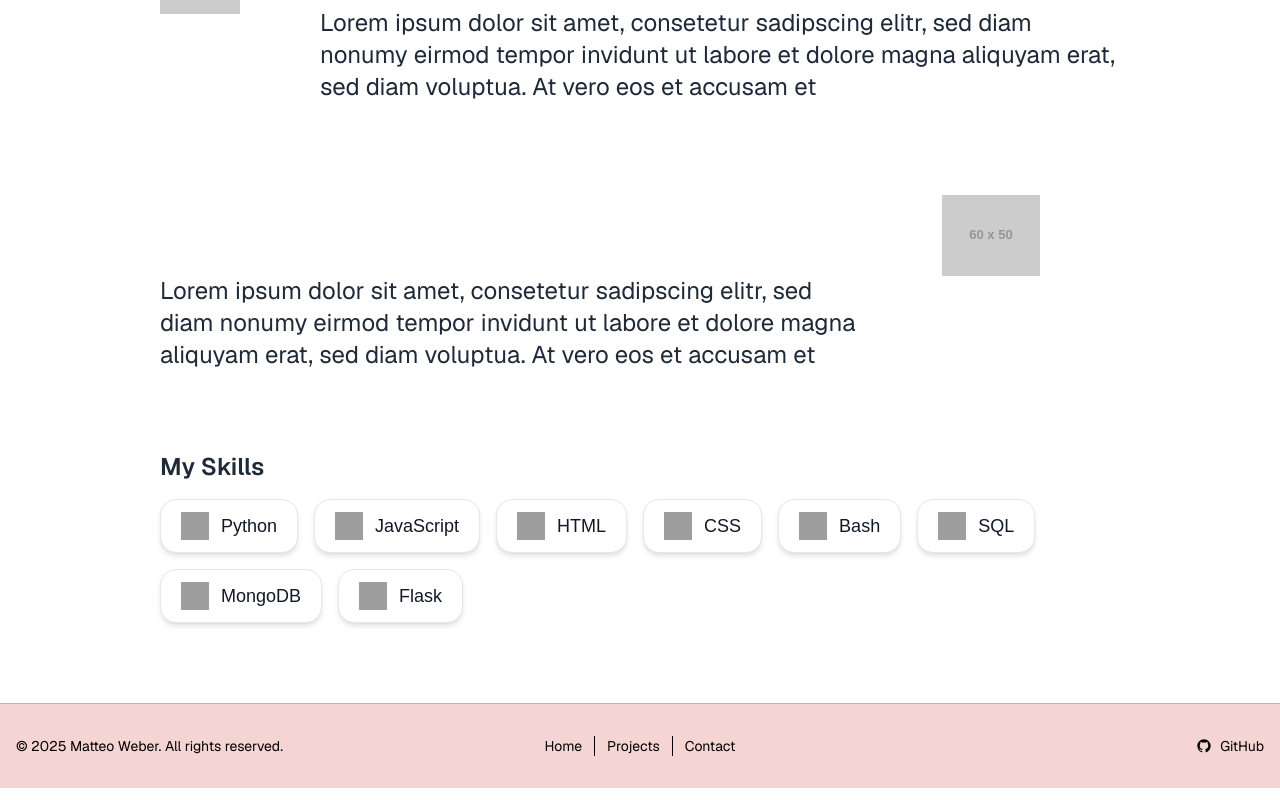
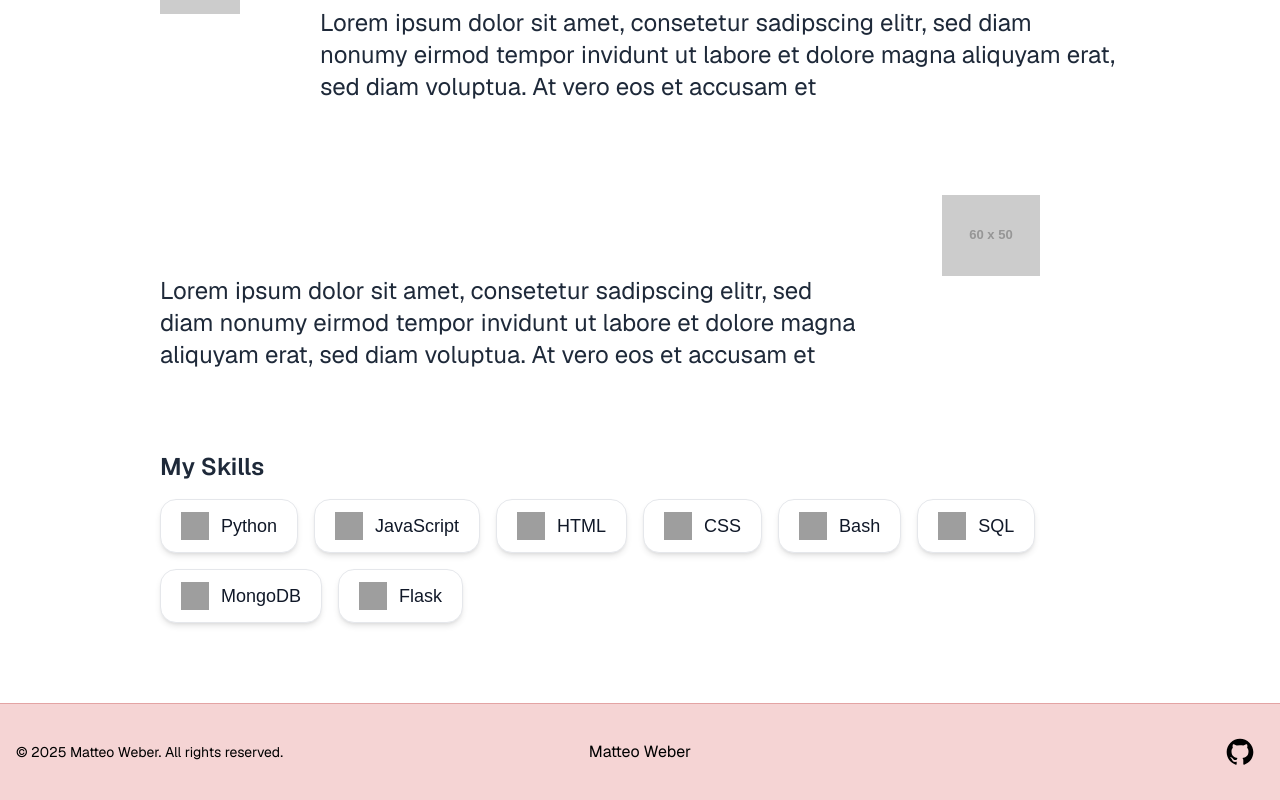
Before and after one commit to mattadosss/Portfolio, a Next.js app: page / in a window 1280 px wide. Shown: the part 352-1152 px from the top of the page. Built offline with nearby package versions, Linux system fonts and the light colour scheme; grey boxes are pictures that could not be loaded; a web font is replaced by a local one.

Commit message:
footer update

```diff
--- a/app/layout.js
+++ b/app/layout.js
@@ -49,18 +49,15 @@ export default function RootLayout({children}) {
             <div className="w-full px-4 py-8 grid grid-cols-1 md:grid-cols-3 items-center gap-6 md:gap-10 text-center">
                 <p className="text-sm text-center md:text-left md:justify-self-start">© {year} Matteo Weber. All rights reserved.</p>
 
-                <nav className="flex flex-wrap items-center justify-center md:justify-self-center divide-x divide-black">
-                    <Link href="/" className="text-sm hover:underline px-3">Home</Link>
-                    <Link href="/projects" className="text-sm hover:underline px-3">Projects</Link>
-                    <Link href="/contact" className="text-sm hover:underline px-3">Contact</Link>
-                </nav>
+                <p className="flex flex-wrap items-center justify-center md:justify-self-center divide-x divide-black">
+                Matteo Weber
+                </p>
 
                 <div className="flex items-center justify-center gap-3 md:justify-self-end">
                     <a href="https://github.com/mattadosss" target="_blank" rel="noopener noreferrer" aria-label="Open GitHub profile" className="inline-flex items-center gap-2 text-sm hover:underline">
-                        <svg xmlns="http://www.w3.org/2000/svg" viewBox="0 0 24 24" fill="currentColor" className="w-4 h-4">
+                        <svg xmlns="http://www.w3.org/2000/svg" viewBox="0 0 24 24" fill="currentColor" className="w-8 h-8 mr-2">
                             <path d="M12 2C6.477 2 2 6.484 2 12.021c0 4.428 2.865 8.186 6.839 9.504.5.092.682-.217.682-.483 0-.237-.009-.868-.014-1.703-2.782.605-3.369-1.342-3.369-1.342-.454-1.157-1.11-1.465-1.11-1.465-.908-.62.069-.608.069-.608 1.004.07 1.532 1.032 1.532 1.032.892 1.53 2.341 1.088 2.91.832.092-.647.35-1.088.636-1.339-2.221-.253-4.555-1.113-4.555-4.951 0-1.093.39-1.988 1.029-2.688-.103-.253-.446-1.272.098-2.65 0 0 .84-.27 2.75 1.025A9.564 9.564 0 0 1 12 6.844c.85.004 1.705.115 2.504.337 1.909-1.295 2.748-1.025 2.748-1.025.546 1.378.202 2.397.1 2.65.64.7 1.028 1.595 1.028 2.688 0 3.847-2.337 4.695-4.566 4.944.359.309.678.92.678 1.855 0 1.338-.012 2.419-.012 2.749 0 .268.18.579.688.481C19.138 20.203 22 16.447 22 12.021 22 6.484 17.523 2 12 2z"/>
                         </svg>
-                        GitHub
                     </a>
                 </div>
             </div>
--- a/app/page.js
+++ b/app/page.js
@@ -10,7 +10,7 @@ export default function Home() {
         { name: "Flask", icon: "https://cdn.jsdelivr.net/gh/devicons/devicon/icons/flask/flask-original.svg" },
     ];
     return (
-        <div className="flex flex-col min-h-screen text-gray-800 font-geist px-4 sm:px-6 md:px-8 lg:px-40 py-8 md:py-12 lg:py-20">
+        <div className="fade-in flex flex-col min-h-screen text-gray-800 font-geist px-4 sm:px-6 md:px-8 lg:px-40 py-8 md:py-12 lg:py-20">
             <h1 className="text-2xl md:text-3xl font-semibold font-[Orbitron]">Hey there 👋!</h1>
             <div className="flex flex-col md:flex-row mt-8 md:mt-13 font-[Geist]">
                 <img src="https://placehold.co/30x40" className="w-40 md:w-50 mb-6 md:mb-0 md:mr-20 self-center md:self-start"/>
```
